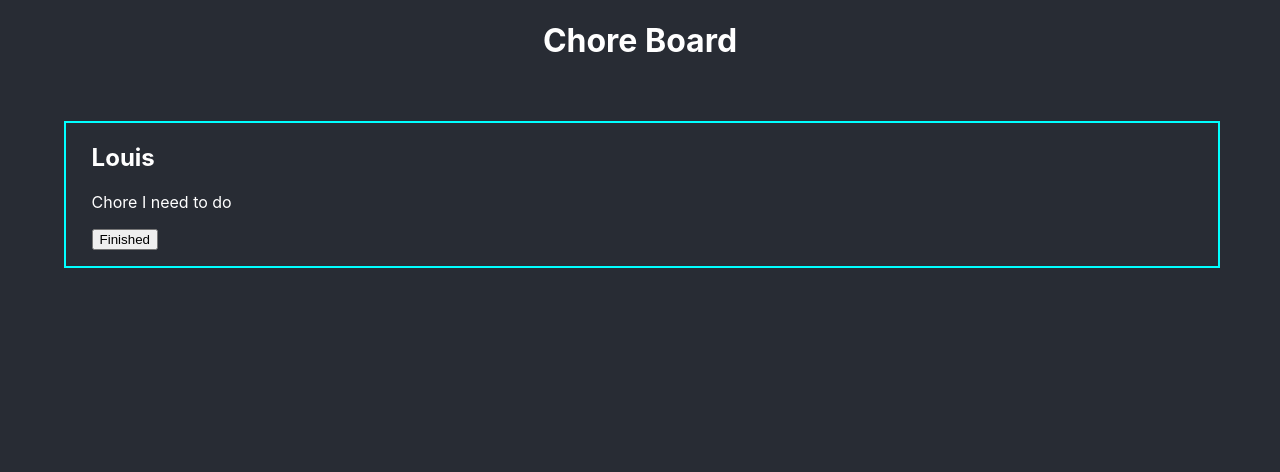
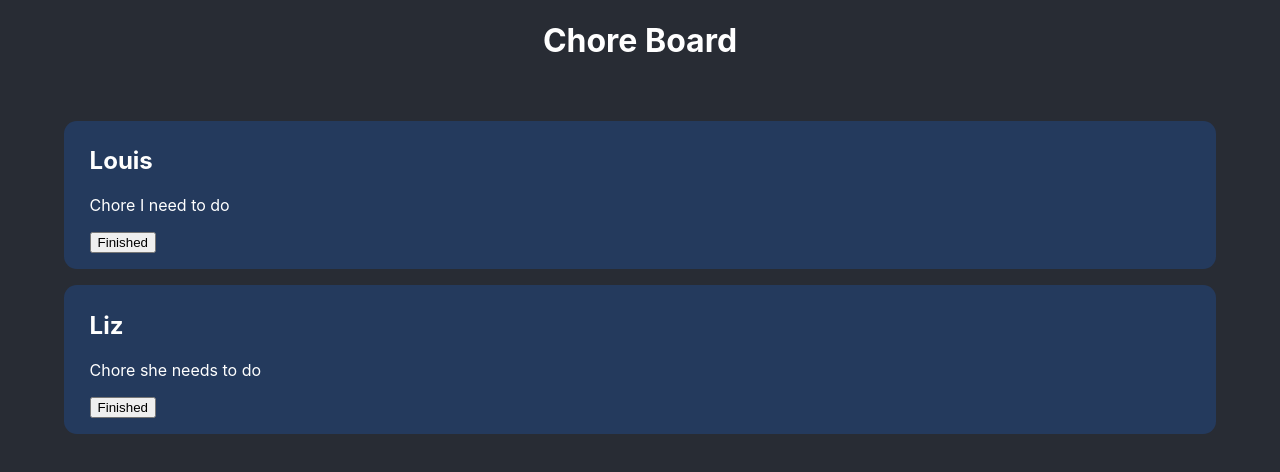
Before and after one commit to BrandonLOrellana/LearningProjects-React, a React (Create React App) app in the folder chore-board/: page / in a window 1280 px wide. Shown: the top 472 px of the page. Built offline with nearby package versions, Linux system fonts and the light colour scheme.

Commit message:
Added some CSS to Chore

```diff
--- a/chore-board/src/App.css
+++ b/chore-board/src/App.css
@@ -12,14 +12,15 @@
 }
 
 .Chore{
-  position: absolute;
+  background-color: rgb(36, 58, 93);
+  border-radius:1vw;
+  position: relative;
   margin-left: 5vw;
+  margin-bottom: 2vh;
   padding-left: 2vw;
   padding-right: 2vw;
   padding-bottom: 2vh;
-  border: 2px;
-  border-style: solid;
-  border-color: aqua;
+  padding-top: 0.7vh;
   color: white;
   text-align: left;
   width: 86vw;
--- a/chore-board/src/App.js
+++ b/chore-board/src/App.js
@@ -14,6 +14,7 @@ function App() {
     <div className="App">
       <h1>Chore Board<br/><br/></h1>
       <Chore name="Louis" chore="Chore I need to do"/>
+      <Chore name="Liz"   chore="Chore she needs to do"/>
     </div>
   );
 }
```
Also changed, not shown: 1 other file (tests, documents, lock files or other folders).
